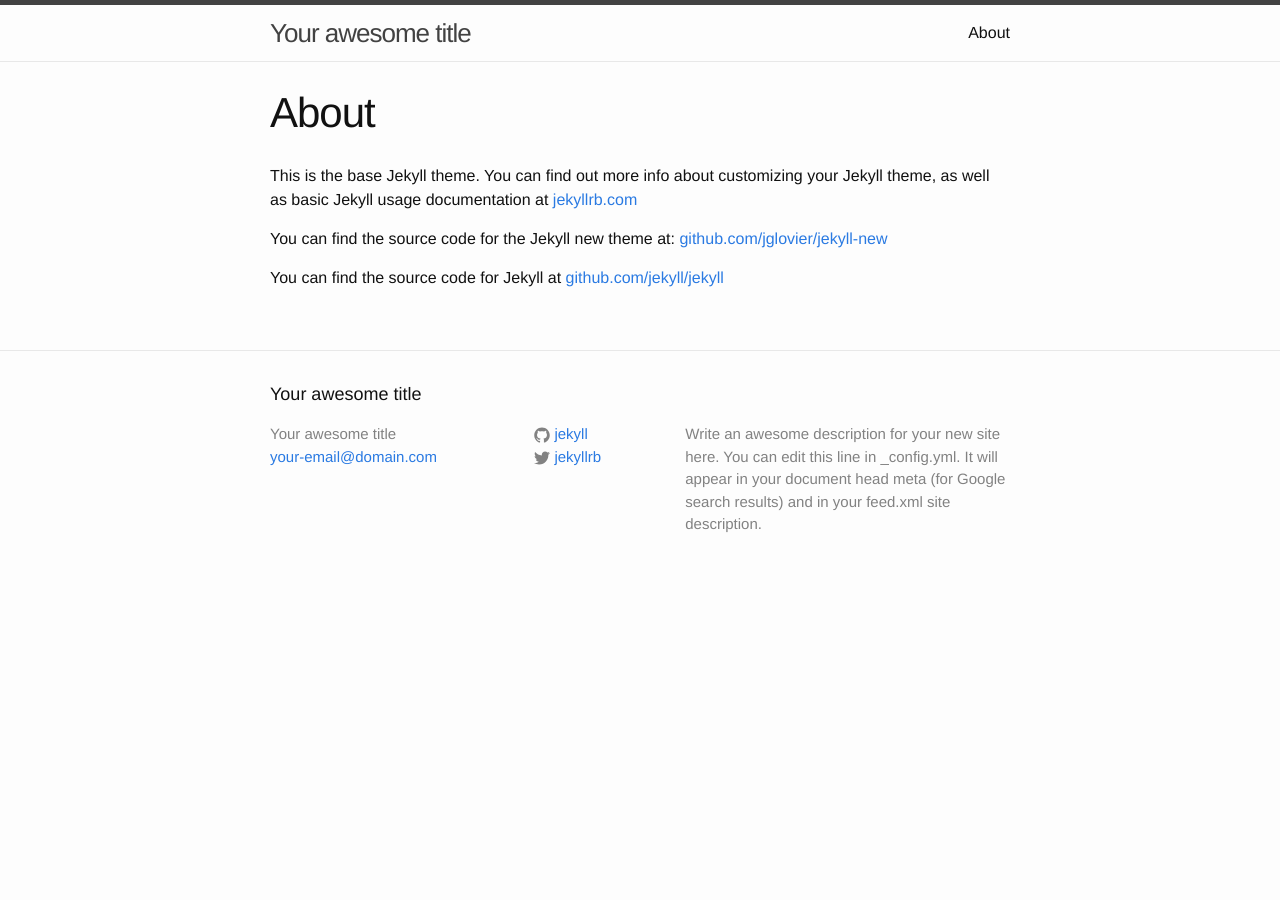
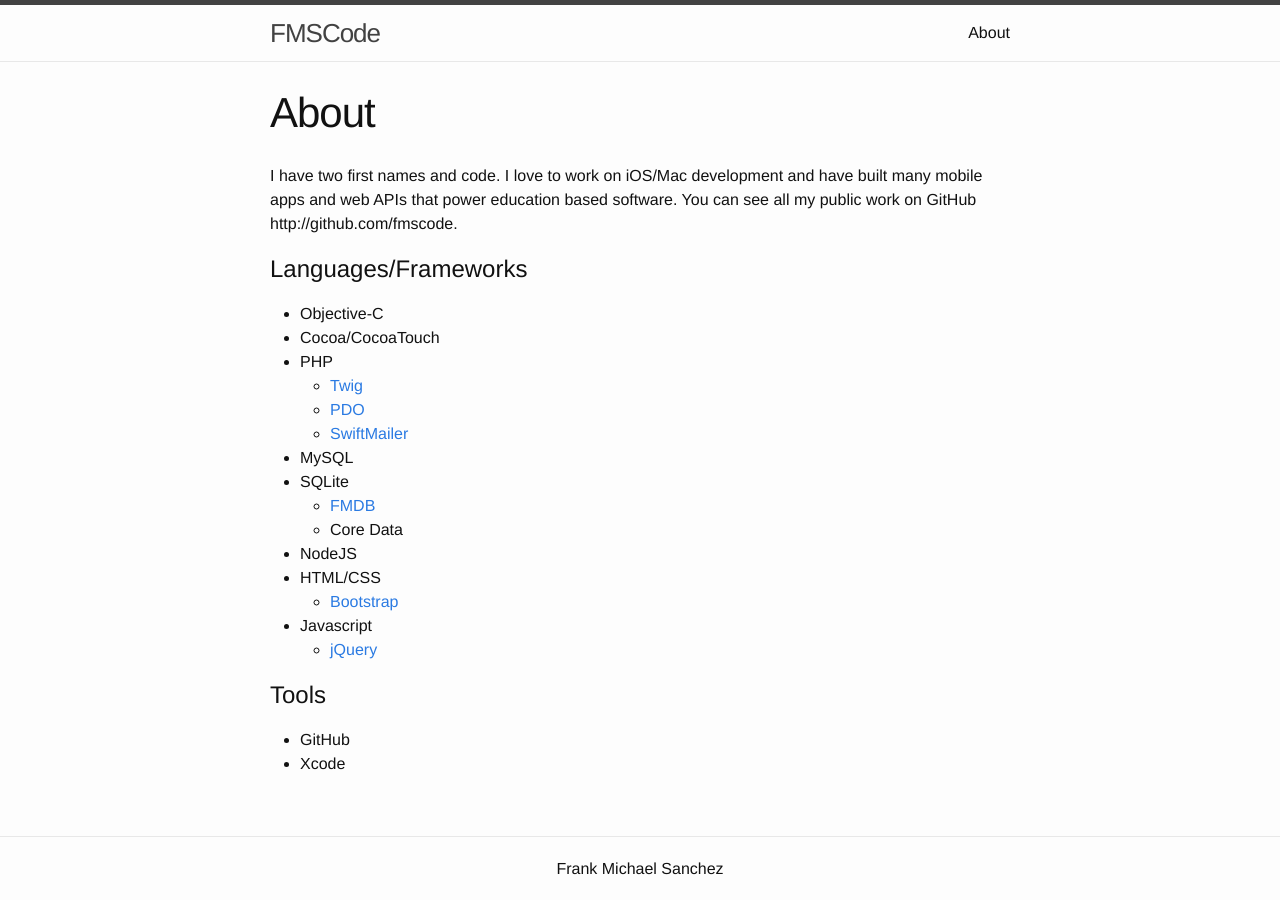
Before and after one commit to fmscode/fmscode.github.io, a Jekyll site: the page built from about.md, in a window 1280 px wide. Built offline with Jekyll 4.4.1, drawn with Linux system fonts in a browser that asks for light colours.

Commit message:
Initial commit

```diff
--- a/_config.yml
+++ b/_config.yml
@@ -1,14 +1,13 @@
 # Site settings
-title: Your awesome title
-email: your-email@domain.com
+title: FMSCode
+email: fmscoder@gmail.com
 description: > # this means to ignore newlines until "baseurl:"
   Write an awesome description for your new site here. You can edit this
   line in _config.yml. It will appear in your document head meta (for
   Google search results) and in your feed.xml site description.
 baseurl: "" # the subpath of your site, e.g. /blog/
-url: "http://yourdomain.com" # the base hostname & protocol for your site
-twitter_username: jekyllrb
-github_username:  jekyll
+url: "http://fmscode.com" # the base hostname & protocol for your site
+github_username:  fmscode
 
 # Build settings
 markdown: kramdown
--- a/_includes/footer.html
+++ b/_includes/footer.html
@@ -1,55 +1,3 @@
 <footer class="site-footer">
-
-  <div class="wrapper">
-
-    <h2 class="footer-heading">{{ site.title }}</h2>
-
-    <div class="footer-col-wrapper">
-      <div class="footer-col  footer-col-1">
-        <ul class="contact-list">
-          <li>{{ site.title }}</li>
-          <li><a href="mailto:{{ site.email }}">{{ site.email }}</a></li>
-        </ul>
-      </div>
-
-      <div class="footer-col  footer-col-2">
-        <ul class="social-media-list">
-          {% if site.github_username %}
-          <li>
-            <a href="https://github.com/{{ site.github_username }}">
-              <span class="icon  icon--github">
-                <svg viewBox="0 0 16 16">
-                  <path fill="#828282" d="M7.999,0.431c-4.285,0-7.76,3.474-7.76,7.761 c0,3.428,2.223,6.337,5.307,7.363c0.388,0.071,0.53-0.168,0.53-0.374c0-0.184-0.007-0.672-0.01-1.32 c-2.159,0.469-2.614-1.04-2.614-1.04c-0.353-0.896-0.862-1.135-0.862-1.135c-0.705-0.481,0.053-0.472,0.053-0.472 c0.779,0.055,1.189,0.8,1.189,0.8c0.692,1.186,1.816,0.843,2.258,0.645c0.071-0.502,0.271-0.843,0.493-1.037 C4.86,11.425,3.049,10.76,3.049,7.786c0-0.847,0.302-1.54,0.799-2.082C3.768,5.507,3.501,4.718,3.924,3.65 c0,0,0.652-0.209,2.134,0.796C6.677,4.273,7.34,4.187,8,4.184c0.659,0.003,1.323,0.089,1.943,0.261 c1.482-1.004,2.132-0.796,2.132-0.796c0.423,1.068,0.157,1.857,0.077,2.054c0.497,0.542,0.798,1.235,0.798,2.082 c0,2.981-1.814,3.637-3.543,3.829c0.279,0.24,0.527,0.713,0.527,1.437c0,1.037-0.01,1.874-0.01,2.129 c0,0.208,0.14,0.449,0.534,0.373c3.081-1.028,5.302-3.935,5.302-7.362C15.76,3.906,12.285,0.431,7.999,0.431z"/>
-                </svg>
-              </span>
-
-              <span class="username">{{ site.github_username }}</span>
-            </a>
-          </li>
-          {% endif %}
-
-          {% if site.twitter_username %}
-          <li>
-            <a href="https://twitter.com/{{ site.twitter_username }}">
-              <span class="icon  icon--twitter">
-                <svg viewBox="0 0 16 16">
-                  <path fill="#828282" d="M15.969,3.058c-0.586,0.26-1.217,0.436-1.878,0.515c0.675-0.405,1.194-1.045,1.438-1.809
-                  c-0.632,0.375-1.332,0.647-2.076,0.793c-0.596-0.636-1.446-1.033-2.387-1.033c-1.806,0-3.27,1.464-3.27,3.27 c0,0.256,0.029,0.506,0.085,0.745C5.163,5.404,2.753,4.102,1.14,2.124C0.859,2.607,0.698,3.168,0.698,3.767 c0,1.134,0.577,2.135,1.455,2.722C1.616,6.472,1.112,6.325,0.671,6.08c0,0.014,0,0.027,0,0.041c0,1.584,1.127,2.906,2.623,3.206 C3.02,9.402,2.731,9.442,2.433,9.442c-0.211,0-0.416-0.021-0.615-0.059c0.416,1.299,1.624,2.245,3.055,2.271 c-1.119,0.877-2.529,1.4-4.061,1.4c-0.264,0-0.524-0.015-0.78-0.046c1.447,0.928,3.166,1.469,5.013,1.469 c6.015,0,9.304-4.983,9.304-9.304c0-0.142-0.003-0.283-0.009-0.423C14.976,4.29,15.531,3.714,15.969,3.058z"/>
-                </svg>
-              </span>
-
-              <span class="username">{{ site.twitter_username }}</span>
-            </a>
-          </li>
-          {% endif %}
-        </ul>
-      </div>
-
-      <div class="footer-col  footer-col-3">
-        <p class="text">{{ site.description }}</p>
-      </div>
-    </div>
-
-  </div>
-
+<p>Frank Michael Sanchez</p>
 </footer>
--- a/_posts/2014-09-14-welcome-to-jekyll.markdown
+++ b/_posts/2014-09-14-welcome-to-jekyll.markdown
@@ -1,7 +1,7 @@
 ---
 layout: post
 title:  "Welcome to Jekyll Site"
-date:   2014-09-14 20:19:30
+date:   2014-09-14 01:19:30
 categories: jekyll update
 ---
 You’ll find this post in your `_posts` directory. Go ahead and edit it and re-build the site to see your changes. You can rebuild the site in many different ways, but the most common way is to run `jekyll serve --watch`, which launches a web server and auto-regenerates your site when a file is updated.
--- a/_sass/_layout.scss
+++ b/_sass/_layout.scss
@@ -93,7 +93,8 @@
  */
 .site-footer {
     border-top: 1px solid $grey-color-light;
-    padding: $spacing-unit 0;
+    padding-top: 20px;
+    text-align: center;
 }
 
 .footer-heading {
@@ -174,7 +175,7 @@
     list-style: none;
 
     > li {
-        margin-bottom: $spacing-unit;
+        margin-bottom: 100px;
     }
 }
 
@@ -186,6 +187,7 @@
 .post-link {
     display: block;
     font-size: 24px;
+    text-color: $grey-color;
 }
 
 
--- a/about.md
+++ b/about.md
@@ -3,9 +3,33 @@ layout: page
 title: About
 permalink: /about/
 ---
+I have two first names and code. I love to work on iOS/Mac development and have built many mobile apps and web APIs that power education based software. You can see all my public work on GitHub http://github.com/fmscode.
 
-This is the base Jekyll theme. You can find out more info about customizing your Jekyll theme, as well as basic Jekyll usage documentation at [jekyllrb.com](http://jekyllrb.com/)
+# Languages/Frameworks
+- Objective-C
+- Cocoa/CocoaTouch
+- PHP
+	- [Twig][1]
+	- [PDO][2]
+	- [SwiftMailer][6]
+- MySQL
+- SQLite
+	- [FMDB][3]
+	- Core Data
+- NodeJS
+- HTML/CSS
+	- [Bootstrap][4]
+- Javascript
+	- [jQuery][5]
 
-You can find the source code for the Jekyll new theme at: [github.com/jglovier/jekyll-new](https://github.com/jglovier/jekyll-new)
+# Tools
+- GitHub
+- Xcode
 
-You can find the source code for Jekyll at [github.com/jekyll/jekyll](https://github.com/jekyll/jekyll)
+
+[1]: http://twig.sensiolabs.org
+[2]: http://www.php.net/manual/en/book.pdo.php
+[3]: https://github.com/ccgus/fmdb
+[4]: http://getbootstrap.com
+[5]: http://jquery.com
+[6]: http://swiftmailer.org
```
Also changed, not shown: _posts/2014-09-13-3-Months.md (added, +9 -0 lines), _posts/2014-09-19-Digitally-Downloaded-Games.md (added, +10 -0 lines), index.html (+6 -6 lines), 6 other files.
